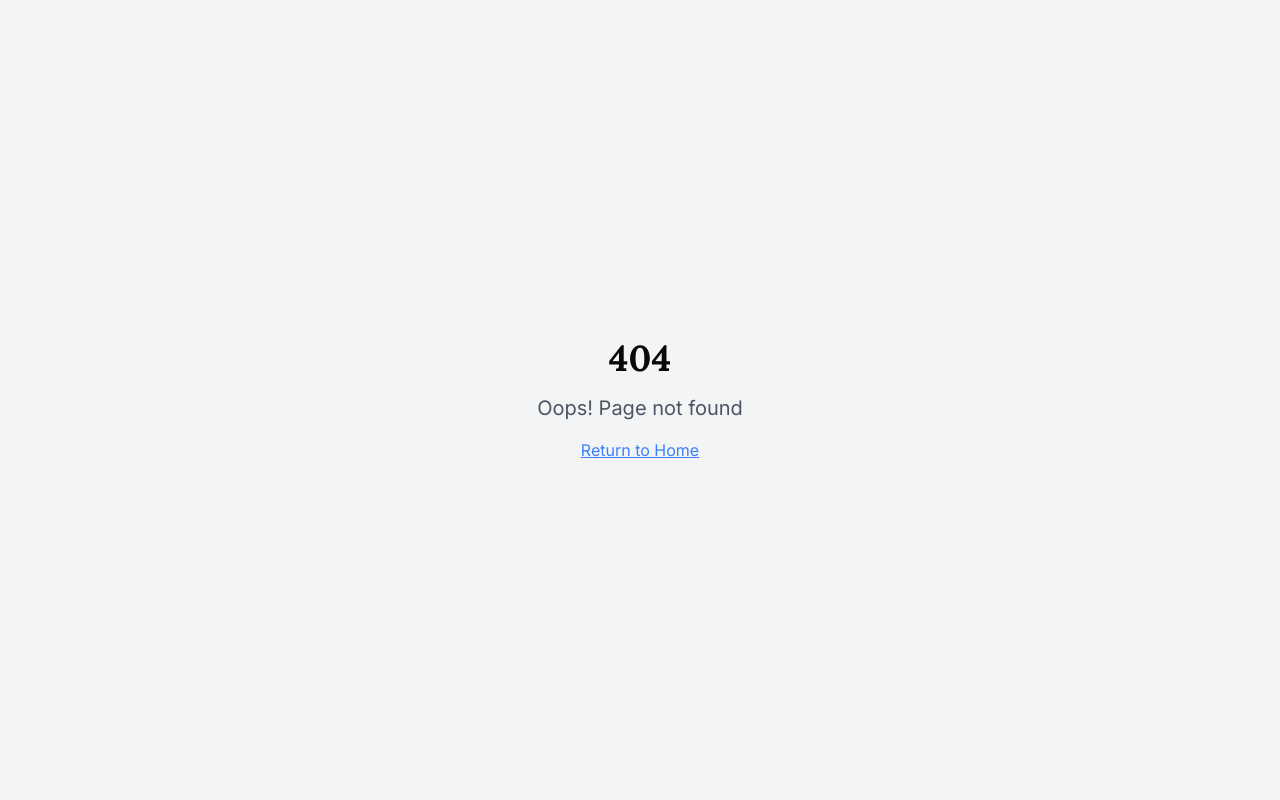
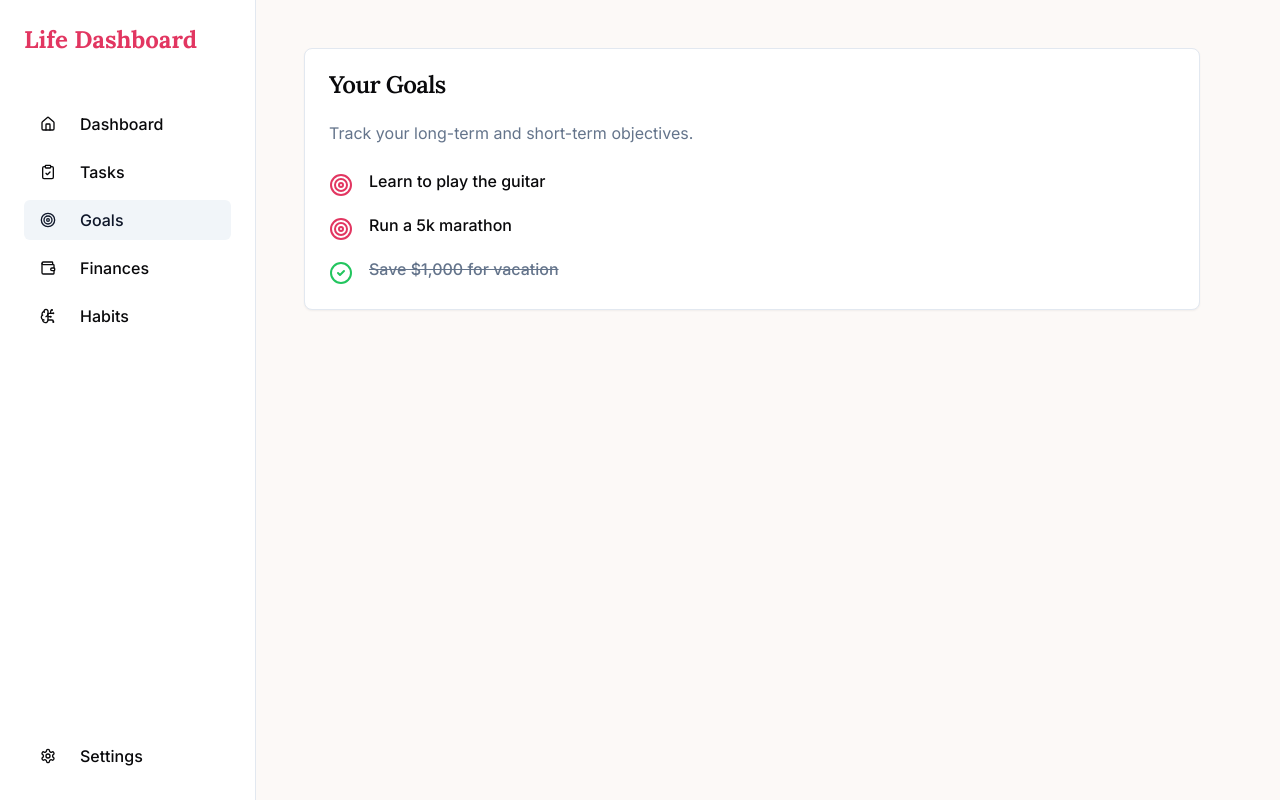
Before and after one commit to LeonClarksonn/life-love-dashboard, a React (Vite) app: page /goals in a window 1280 px wide. Before the commit this address had no page. Built offline with nearby package versions, Linux system fonts and the light colour scheme.

Commit message:
Add goals page
Create the Goals page and add a navigation link.

```diff
--- a/src/App.tsx
+++ b/src/App.tsx
@@ -5,6 +5,7 @@ import Index from "./pages/Index";
 import NotFound from "./pages/NotFound";
 import Finances from "./pages/Finances";
 import TasksPage from "./pages/Tasks";
+import GoalsPage from "./pages/Goals";
 
 const queryClient = new QueryClient();
 
@@ -15,6 +16,7 @@ const App = () => (
         <Route path="/" element={<Index />} />
         <Route path="/finances" element={<Finances />} />
         <Route path="/tasks" element={<TasksPage />} />
+        <Route path="/goals" element={<GoalsPage />} />
         <Route path="*" element={<NotFound />} />
       </Routes>
     </BrowserRouter>
--- /dev/null
+++ b/src/components/goals/Goals.tsx
@@ -0,0 +1,46 @@
+
+import { Card, CardHeader, CardTitle, CardContent } from "@/components/ui/card";
+import { CheckCircle2, Target } from "lucide-react";
+
+interface Goal {
+  id: number;
+  text: string;
+  completed: boolean;
+}
+
+const initialGoals: Goal[] = [
+  { id: 1, text: 'Learn to play the guitar', completed: false },
+  { id: 2, text: 'Run a 5k marathon', completed: false },
+  { id: 3, text: 'Save $1,000 for vacation', completed: true },
+];
+
+const Goals = ({ title = "Your Goals" }: { title?: string }) => {
+  return (
+    <Card>
+      <CardHeader>
+        <CardTitle>{title}</CardTitle>
+      </CardHeader>
+      <CardContent>
+        <p className="text-muted-foreground mb-6">Track your long-term and short-term objectives.</p>
+        <ul className="space-y-4">
+          {initialGoals.map(goal => (
+            <li key={goal.id} className="flex items-start">
+              {goal.completed ? (
+                <CheckCircle2 className="h-6 w-6 text-green-500 mr-4 mt-1 flex-shrink-0" />
+              ) : (
+                <Target className="h-6 w-6 text-primary mr-4 mt-1 flex-shrink-0" />
+              )}
+              <div>
+                <p className={`font-medium ${goal.completed ? 'line-through text-muted-foreground' : ''}`}>
+                  {goal.text}
+                </p>
+              </div>
+            </li>
+          ))}
+        </ul>
+      </CardContent>
+    </Card>
+  );
+};
+
+export default Goals;
--- a/src/components/layout/Sidebar.tsx
+++ b/src/components/layout/Sidebar.tsx
@@ -6,7 +6,7 @@ import { Link, useLocation } from 'react-router-dom';
 const navItems = [
   { icon: Home, label: 'Dashboard', href: '/' },
   { icon: ClipboardCheck, label: 'Tasks', href: '/tasks' },
-  { icon: Target, label: 'Goals', href: '#' },
+  { icon: Target, label: 'Goals', href: '/goals' },
   { icon: Wallet, label: 'Finances', href: '/finances' },
   { icon: BrainCircuit, label: 'Habits', href: '#' },
 ];
--- /dev/null
+++ b/src/pages/Goals.tsx
@@ -0,0 +1,18 @@
+
+import Sidebar from "@/components/layout/Sidebar";
+import Goals from "@/components/goals/Goals";
+
+const GoalsPage = () => {
+  return (
+    <div className="flex min-h-screen bg-background font-sans">
+      <Sidebar />
+      <main className="flex-1 p-8 sm:p-12 overflow-y-auto">
+        <div className="max-w-4xl">
+          <Goals />
+        </div>
+      </main>
+    </div>
+  );
+};
+
+export default GoalsPage;
```
